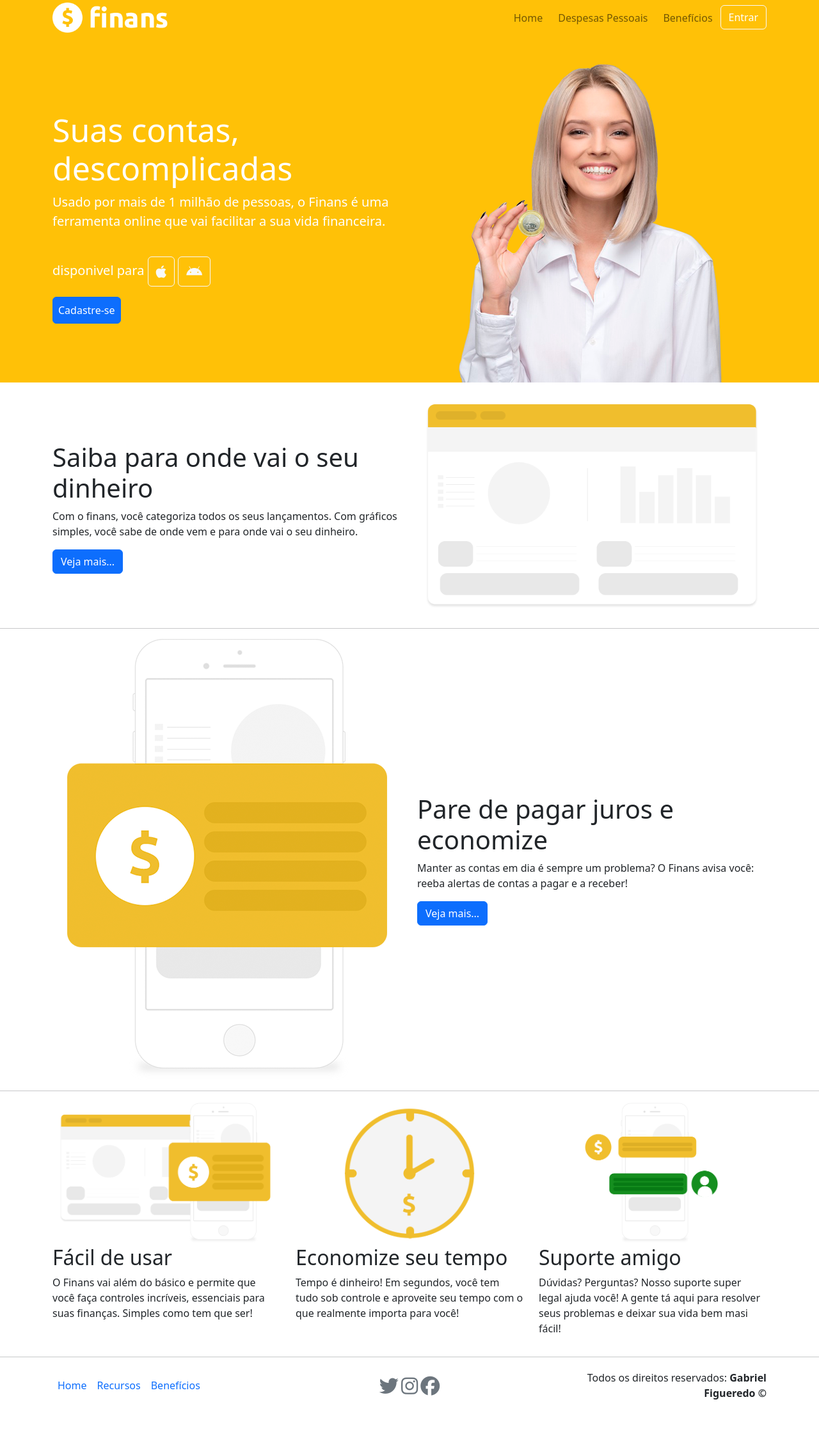
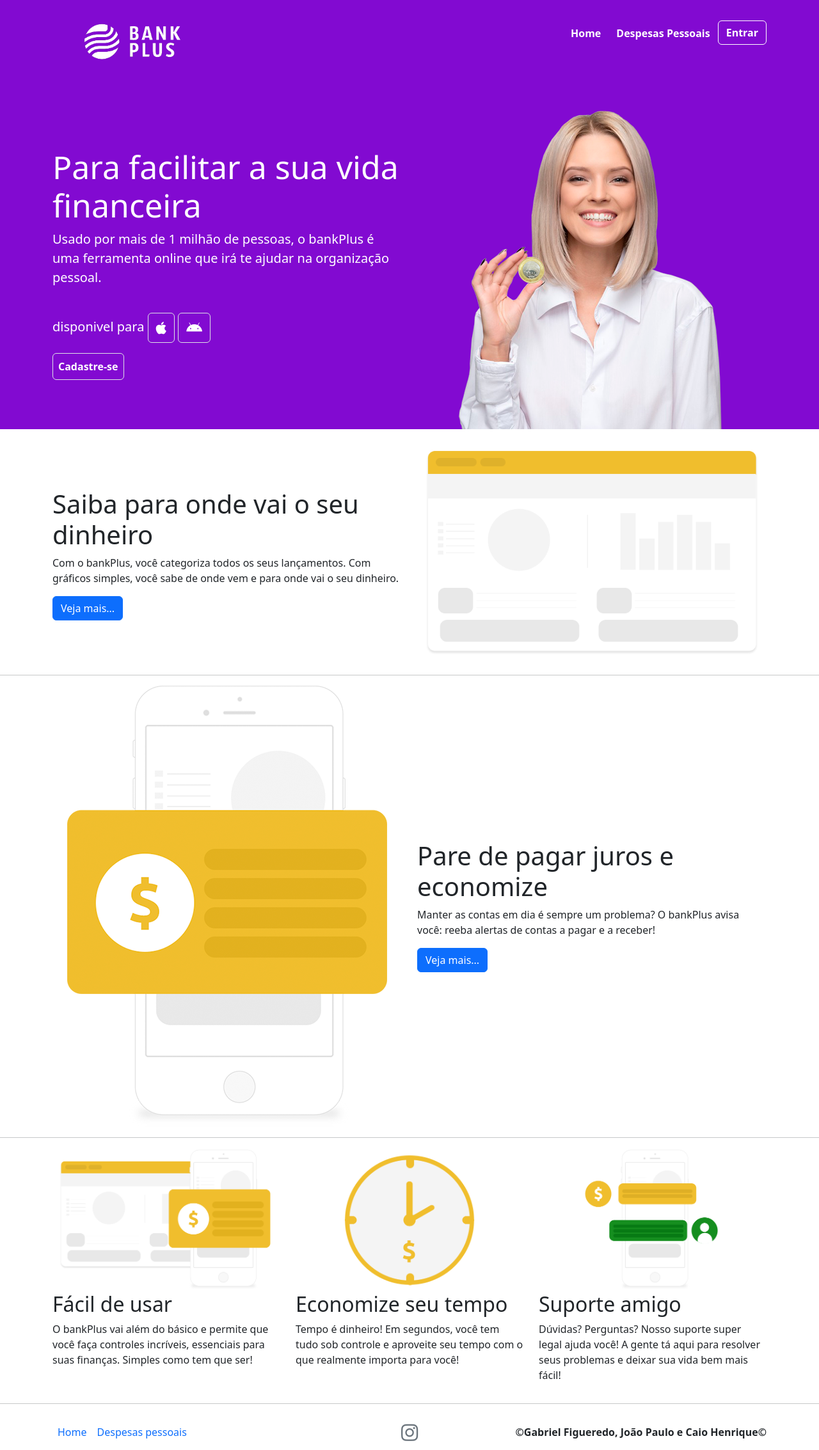
Before and after one commit to GSFigueredo/projetos, a plain HTML site: page bankPlus/bank/index.html in a window 1280 px wide. Shown: the whole page at 64% size. Before the commit the page ends 2194 px from the top, so only its background shows below. Drawn offline with nearby package versions, Linux system fonts and the light colour scheme.

Commit message:
Recentes alterações no bankPlus

```diff
--- a/bancoFinans/finans/cadastro.html
+++ b/bankPlus/bank/cadastro.html
@@ -2,7 +2,7 @@
 <html lang="en">
 
 <head>
-  <title>Title</title>
+  <title>BankPlus - cadastro</title>
   <!-- Required meta tags -->
   <meta charset="utf-8">
   <meta name="viewport" content="width=device-width, initial-scale=1, shrink-to-fit=no">
@@ -11,31 +11,43 @@
   <link href="https://cdn.jsdelivr.net/npm/bootstrap@5.2.1/dist/css/bootstrap.min.css" rel="stylesheet"
     integrity="sha384-iYQeCzEYFbKjA/T2uDLTpkwGzCiq6soy8tYaI1GyVh/UjpbCx/TYkiZhlZB6+fzT" crossorigin="anonymous">
 
+    <style>
+        .mouseCima{
+            color: white;
+            font-weight: bold;
+            background-color: #820AD1;
+        }
+
+        .mouseCima:hover {
+            color: rgb(171, 157, 157);
+        }
+    </style>
+
 </head>
 
 <body>
-    <div class="bg-warning">
-        <header class="container bg-warning">
+    <div style="background-color: #820AD1;">
+        <header style="background-color: #820AD1;" class="container">
             <div class="row">
-                <div class="col-6 mt-1">
-                    <a href="index.html"> <img src="imagens/logo.png" width="180"></a>
+                <div class="col-6">
+                    <a href="index.html"> <img class="img-fluid" src="imagens/logo_bankPlus.png" width="250"></a>
                 </div>
 
                 <div class="col-6">
 
-                    <nav class="navbar navbar-expand-md  justify-content-end">
+                    <nav class="navbar navbar-expand-md mt-4 justify-content-end">
                         <div>
                             <button class="navbar-toggler" data-bs-toggle="collapse" data-bs-target="#nav">
                                 <span class="navbar-toggler-icon"> </span>
                             </button>
                             <div class="collapse navbar-collapse" id="nav">
                                 <ul class="navbar-nav list-unstyled">
-                                    <li class="nav-item px-1"> <a class="nav-link" href=""> Home</a></li>
-                                    <li class="nav-item px-1"> <a class="nav-link" href=""> Recursos</a></li>
-                                    <li class="nav-item px-1"> <a class="nav-link" href=""> Benefícios</a></li>
+                                    <li class="nav-item px-1"> <a class="nav-link mouseCima" href=""> Home</a></li>
+                                    <li class="nav-item px-1"> <a class="nav-link mouseCima" href="/bankPlus/despesas/index.html"> Despesas Pessoais</a></li>
                                     <li>
-                                        <input class="btn bg-warning btn-outline-light text-white" type="submit"
-                                            value="Entrar">
+                                            <button class="btn text-white fw-bold border border-white">
+                                                <a class="text-decoration-none mouseCima" href="/bankPlus/bank/cadastro.html"> Entrar </a>
+                                            </button>
                                     </li>
                                 </ul>
                             </div>
@@ -89,7 +101,7 @@
     integrity="sha384-oBqDVmMz9ATKxIep9tiCxS/Z9fNfEXiDAYTujMAeBAsjFuCZSmKbSSUnQlmh/jp3" crossorigin="anonymous">
   </script>
 
-  <script src="finans.js"></script>
+  <script src="bankPlus.js"></script>
 
   <script src="https://code.jquery.com/jquery-3.6.0.min.js"></script>
 
--- a/bancoFinans/finans/index.html
+++ b/bankPlus/bank/index.html
@@ -2,7 +2,7 @@
 <html lang="pt-br">
 
 <head>
-    <title> Finans </title>
+    <title> BankPlus </title>
     <!-- Required meta tags -->
     <meta charset="utf-8">
     <meta name="viewport" content="width=device-width, initial-scale=1, shrink-to-fit=no">
@@ -11,31 +11,45 @@
     <link href="https://cdn.jsdelivr.net/npm/bootstrap@5.2.1/dist/css/bootstrap.min.css" rel="stylesheet"
         integrity="sha384-iYQeCzEYFbKjA/T2uDLTpkwGzCiq6soy8tYaI1GyVh/UjpbCx/TYkiZhlZB6+fzT" crossorigin="anonymous">
 
+    <link rel="shortcut icon" href="/bankPlus/bank/imagens/logo_bankPlus_22.png" type="image/x-icon">
+
+    <style>
+        .mouseCima{
+            color: white;
+            font-weight: bold;
+            background-color: #820AD1;
+        }
+
+        .mouseCima:hover {
+            color: rgb(171, 157, 157);
+        }
+    </style>
+
 </head>
 
 <body>
-    <div class="bg-warning">
-        <header class="container bg-warning">
+    <div style="background-color: #820AD1;">
+        <header style="background-color: #820AD1;" class="container">
             <div class="row">
-                <div class="col-6 mt-1">
-                    <a href="index.html"> <img src="imagens/logo.png" width="180"></a>
+                <div class="col-6">
+                    <a href="index.html"> <img class="img-fluid" src="imagens/logo_bankPlus.png" width="250"></a>
                 </div>
 
                 <div class="col-6">
 
-                    <nav class="navbar navbar-expand-md  justify-content-end">
+                    <nav class="navbar navbar-expand-md mt-4 justify-content-end">
                         <div>
                             <button class="navbar-toggler" data-bs-toggle="collapse" data-bs-target="#nav">
                                 <span class="navbar-toggler-icon"> </span>
                             </button>
                             <div class="collapse navbar-collapse" id="nav">
                                 <ul class="navbar-nav list-unstyled">
-                                    <li class="nav-item px-1"> <a class="nav-link" href=""> Home</a></li>
-                                    <li class="nav-item px-1"> <a class="nav-link" href="/bancoFinans/despesas/index.html"> Despesas Pessoais</a></li>
-                                    <li class="nav-item px-1"> <a class="nav-link" href=""> Benefícios</a></li>
+                                    <li class="nav-item px-1"> <a class="nav-link mouseCima" href=""> Home</a></li>
+                                    <li class="nav-item px-1"> <a class="nav-link mouseCima" href="/bankPlus/despesas/index.html"> Despesas Pessoais</a></li>
                                     <li>
-                                        <input class="btn bg-warning btn-outline-light text-white" type="submit"
-                                            value="Entrar">
+                                            <button class="btn text-white fw-bold border border-white">
+                                                <a class="text-decoration-none mouseCima" href="/bankPlus/bank/cadastro.html"> Entrar </a>
+                                            </button>
                                     </li>
                                 </ul>
                             </div>
@@ -51,24 +65,23 @@
             <div class="row">
                 <div class="col-sm-12 col-md-6 mt-auto mb-auto">
                     <h1 style="font-size: 50px;" class="text-white">
-                        Suas contas, descomplicadas
+                        Para facilitar a sua vida financeira
                     </h1>
 
                     <p class="lead text-white">
-                        Usado por mais de 1 milhão de pessoas, o Finans é
-                        uma ferramenta online que vai facilitar a sua vida
-                        financeira.
+                        Usado por mais de 1 milhão de pessoas, o bankPlus é
+                        uma ferramenta online que irá te ajudar na organização pessoal.
                     </p>
 
                     <br>
                     <div class="flex-nowrap">
                         <p class="lead text-white">
                             disponivel para
-                            <button class="btn btn-warning btn-outline-light text-light"><span style="font-size: 22px;">
+                            <button style="background-color: #820AD1;" class="btn btn-outline-light border mouseCima"><span style="font-size: 22px;">
                                     <i class="fa-brands fa-apple"></i></span>
                             </button>
 
-                            <button class="btn btn-warning btn-outline-light text-light">
+                            <button style="background-color: #820AD1;" class="btn btn-outline-light border mouseCima">
                                 <span style="font-size: 22px;"> <i class="fa-brands fa-android "></i> </span>
                             </button>
                         </p>
@@ -76,8 +89,8 @@
 
                     <section class="input-group mt-2 d-flex">
                         <div class="input-group-append ">
-                            <button class="btn btn-primary p-2">
-                                <a href="cadastro.html" class="text-white text-decoration-none"> Cadastre-se</a>
+                            <button class="btn border p-2">
+                                <a href="cadastro.html" class="mouseCima text-decoration-none"> Cadastre-se</a>
                             </button>
                         </div>
                     </section>
@@ -93,10 +106,10 @@
 
     <section class="container">
         <div class="row">
-            <div class="col-sm-6 col-md-6  mt-auto mb-auto">
+            <div class="col-sm-6 col-md-6 mt-auto mb-auto">
                 <h1> Saiba para onde vai o seu dinheiro</h1>
                 <p>
-                    Com o finans, você categoriza todos os seus lançamentos.
+                    Com o bankPlus, você categoriza todos os seus lançamentos.
                     Com gráficos simples, você sabe de onde vem e para onde
                     vai o seu dinheiro.
                 </p>
@@ -124,7 +137,7 @@
             <div class="col-md-6 mt-auto mb-auto">
                 <h1> Pare de pagar juros e economize</h1>
                 <p>
-                    Manter as contas em dia é sempre um problema? O Finans
+                    Manter as contas em dia é sempre um problema? O bankPlus
                     avisa você: reeba alertas de contas a pagar e a receber!
                 </p>
 
@@ -144,7 +157,7 @@
 
                 <h2> Fácil de usar </h2>
                 <p>
-                    O Finans vai além do básico e permite que você faça
+                    O bankPlus vai além do básico e permite que você faça
                     controles incríveis, essenciais para suas finanças.
                     Simples como tem que ser!
                 </p>
@@ -171,7 +184,7 @@
                 <p>
                     Dúvidas? Perguntas? Nosso suporte super legal ajuda você!
                     A gente tá aqui para resolver seus problemas e deixar sua
-                    vida bem masi fácil!
+                    vida bem mais fácil!
                 </p>
             </div>
         </div>
@@ -180,24 +193,21 @@
     </main>
     <footer class="container">
         <div class="row">
-            <div class="col-md-4">
+            <div class="col-md-5">
             <nav class="navbar navbar-expand">
                 <ul class="navbar-nav ">
-                    <li class="nav-item"> <a class="nav-link text-primary" href=""> Home </a></li>
-                    <li class="nav-item"> <a class="nav-link text-primary" href=""> Recursos </a></li>
-                    <li class="nav-item"> <a class="nav-link text-primary" href=""> Benefícios </a></li>
+                    <li class="nav-item"> <a class="nav-link text-primary" href="/bankPlus/bank/index.html"> Home </a></li>
+                    <li class="nav-item"> <a class="nav-link text-primary" href="/bankPlus/despesas/index.html"> Despesas pessoais </a></li>
                 </ul>
             </nav>
         </div>
 
-        <div class="col-md-4 align-self-center text-center">
-            <a style="font-size: 30px" class="text-secondary" href=""> <i class="fa-brands fa-twitter"></i></a>
-            <a style="font-size: 30px" class="text-secondary" href=""> <i class="fa-brands fa-instagram"></i></a>
-            <a style="font-size: 30px" class="text-secondary" href=""> <i class="fa-brands fa-facebook"></i></a>
+        <div class="col-md-2 align-self-center text-center">
+            <a style="font-size: 30px" class="text-secondary" href="https://www.instagram.com/negociofirme/"> <i class="fa-brands fa-instagram"></i></a>
         </div>
 
-        <div class="col-md-4 text-end align-self-center">
-            <span>Todos os direitos reservados: <strong> Gabriel Figueredo &copy; </strong></span>
+        <div class="col-md-5 text-end align-self-center">
+            <span><strong>&copy;Gabriel Figueredo, João Paulo e Caio Henrique&copy;</strong></span>
         </div>
 
         </div>
@@ -207,7 +217,7 @@
         integrity="sha384-oBqDVmMz9ATKxIep9tiCxS/Z9fNfEXiDAYTujMAeBAsjFuCZSmKbSSUnQlmh/jp3" crossorigin="anonymous">
         </script>
 
-        <script src = "finans.js"> </script>
+        <script src = "bankPlus.js"> </script>
 
         <script src="https://code.jquery.com/jquery-3.6.0.min.js"></script>
 
```
Also changed, not shown: bankPlus/despesas/consulta.html (renamed from bancoFinans/despesas/consulta.html, +15 -5 lines), bankPlus/despesas/index.html (renamed from bancoFinans/despesas/index.html, +22 -5 lines), bancoFinans/finans/imagens/logo.png (deleted), bankPlus/bank/bankPlus.js (renamed from bancoFinans/finans/finans.js), bankPlus/bank/imagens/capa-mulher.png (renamed from bancoFinans/finans/imagens/capa-mulher.png), bankPlus/bank/imagens/economize.png (renamed from bancoFinans/finans/imagens/economize.png), bankPlus/bank/imagens/facil.png (renamed from bancoFinans/finans/imagens/facil.png), bankPlus/bank/imagens/juros.png (renamed from bancoFinans/finans/imagens/juros.png), bankPlus/bank/imagens/logo_bankPlus.png (added), bankPlus/bank/imagens/logo_bankPlus_22.png (added), bankPlus/bank/imagens/saiba.png (renamed from bancoFinans/finans/imagens/saiba.png), bankPlus/bank/imagens/suporte.png (renamed from bancoFinans/finans/imagens/suporte.png), bankPlus/despesas/app.js (renamed from bancoFinans/despesas/app.js), 2 other files.
